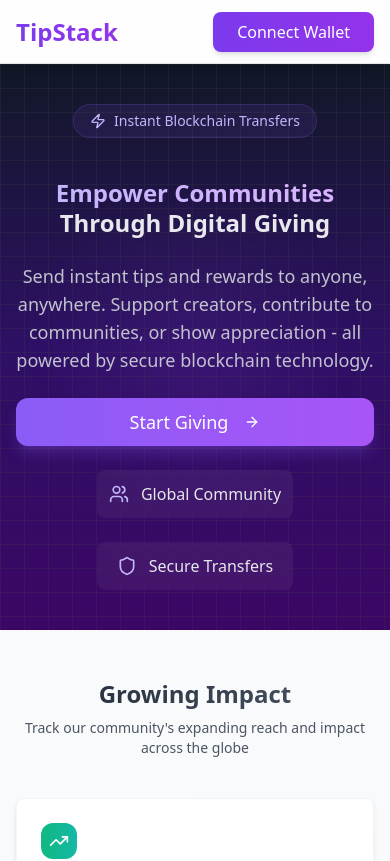
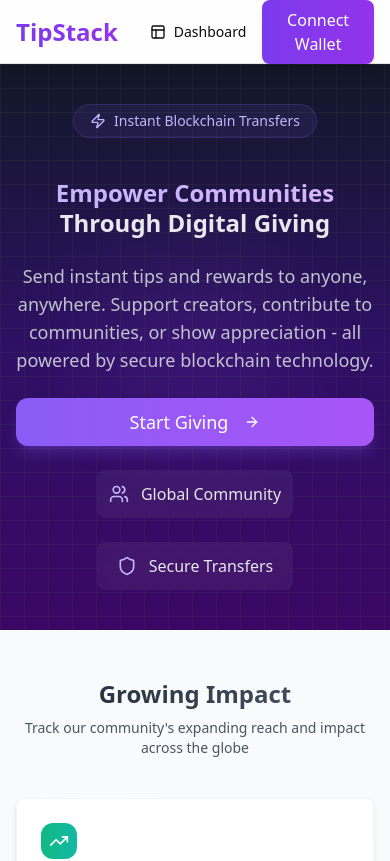
Before and after one commit to TheSoftNode/StackTip, a React (Vite) app: page / in a window 390 px wide. Shown: the top 861 px of the page. Built offline with nearby package versions, Linux system fonts and the light colour scheme.

Commit message:
persisted dashboard on mobile view

```diff
--- a/src/components/Navigation/Header.tsx
+++ b/src/components/Navigation/Header.tsx
@@ -165,7 +165,7 @@ export const Header = () =>
             {/* Removed walletConnected condition here */}
             <button
               onClick={toggleDashboard}
-              className="hidden md:flex items-center space-x-2 px-4 py-2 text-sm rounded-lg hover:bg-gray-100 transition-all duration-200 ease-in-out"
+              className="flex items-center space-x-2 px-4 py-2 text-sm rounded-lg hover:bg-gray-100 transition-all duration-200 ease-in-out"
             >
               {currentPage === 'home' ? (
                 <>
```
